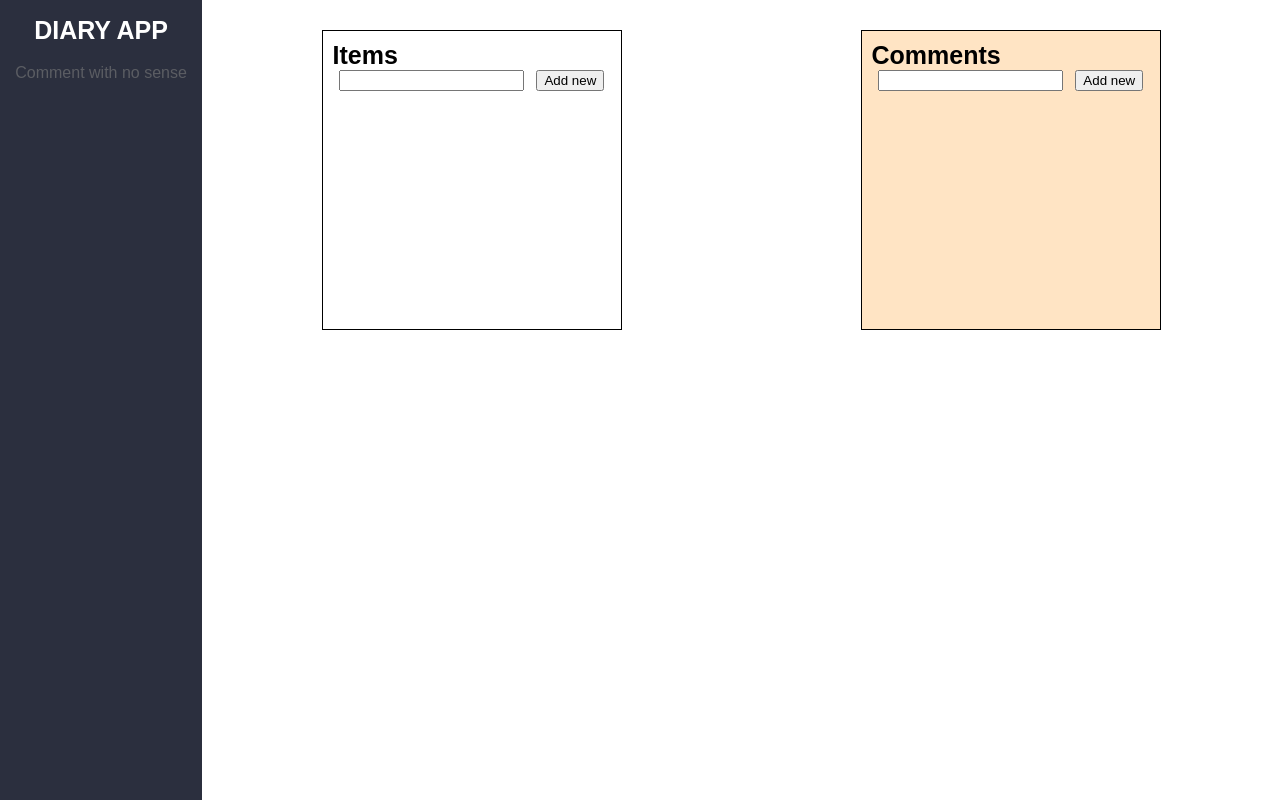
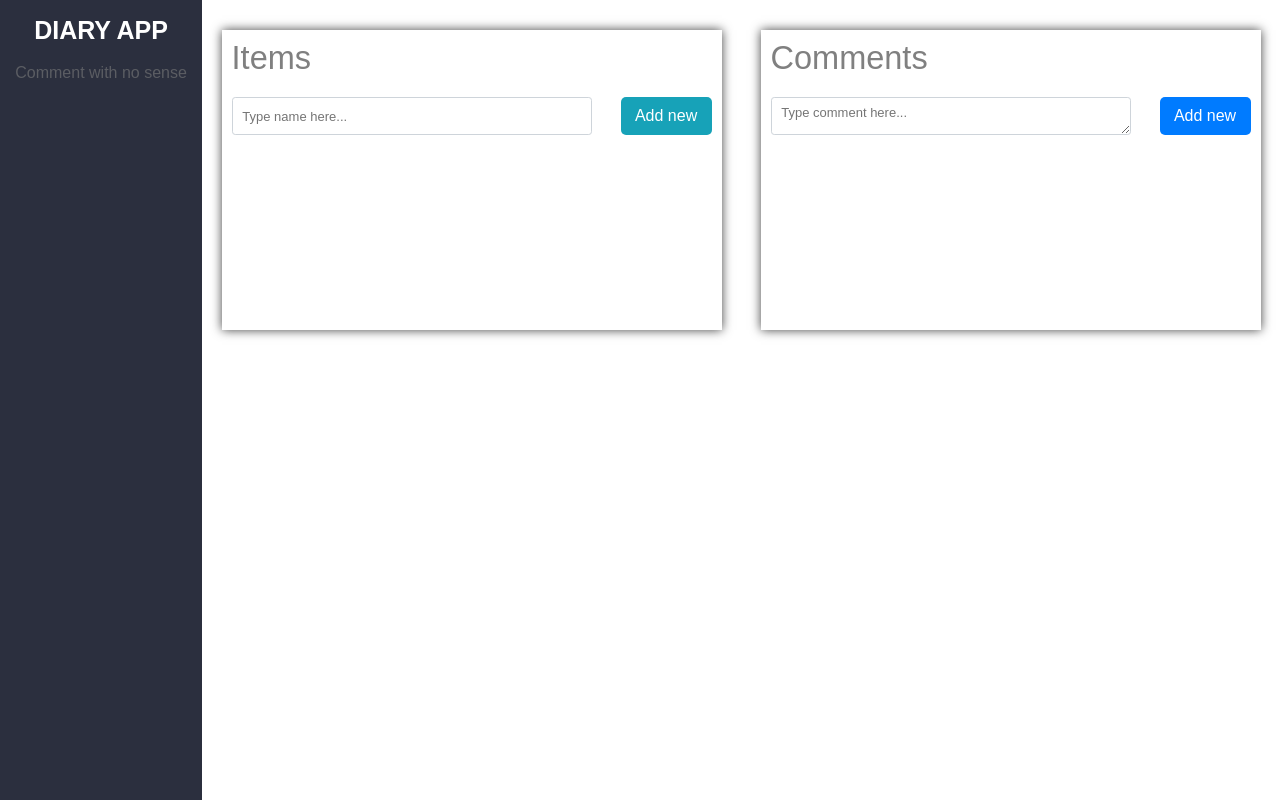
Before and after one commit to dmytrotsymbal/TestTask7, a React (Create React App) app: page / in a window 1280 px wide. Built offline with nearby package versions, Linux system fonts and the light colour scheme.

Commit message:
processing styles

```diff
--- a/src/components/ui/CommentsBlock/CommentsBlock.jsx
+++ b/src/components/ui/CommentsBlock/CommentsBlock.jsx
@@ -1,4 +1,5 @@
 import { useState } from "react";
+import './CommentsBlock.scss'
 
 const CommentsBlock = ({ selectedItemId, items, setItems }) => {
   const [commentText, setCommentText] = useState("");
@@ -18,14 +19,7 @@ const CommentsBlock = ({ selectedItemId, items, setItems }) => {
   return (
     <div className="comments">
       <h2>Comments</h2>
-      <label>
-        <input
-          type="text"
-          value={commentText}
-          onChange={(e) => setCommentText(e.target.value)}
-        />
-        <button onClick={addComment}>Add new</button>
-      </label>
+
       {selectedItemId !== null && (
         <ul className="commentsList">
           {items
@@ -38,6 +32,16 @@ const CommentsBlock = ({ selectedItemId, items, setItems }) => {
             ))}
         </ul>
       )}
+
+      <label>
+        <textarea
+        placeholder="Type comment here..."
+          type="text"
+          value={commentText}
+          onChange={(e) => setCommentText(e.target.value)}
+        />
+        <button onClick={addComment}>Add new</button>
+      </label>
     </div>
   );
 };
--- /dev/null
+++ b/src/components/ui/CommentsBlock/CommentsBlock.scss
@@ -0,0 +1,80 @@
+.comments {
+  margin-top: 30px;
+  width: 500px;
+  min-height: 300px;
+  padding: 10px;
+  box-shadow: 0px 0px 10px 0px rgba(0, 0, 0, 0.75);
+
+  h2 {
+    font-size: 2.5rem;
+    text-align: left;
+    font-weight: normal;
+    color: gray;
+  }
+
+  .commentsList {
+    margin-top: 20px;
+
+    .commentsListItem {
+      padding: 0px 10px;
+      border: 0.2px solid gray;
+      height: 50px;
+      display: flex;
+      justify-content: space-between;
+      align-items: center;
+      margin-top: 5px;
+
+      .colorSquere {
+        width: 40px;
+        height: 40px;
+        background-color: black;
+      }
+    }
+  }
+
+  label {
+    margin-top: 20px;
+    display: flex;
+    flex-direction: row;
+    justify-content: space-between;
+    align-items: center;
+    width: 100%;
+
+    textarea {
+      display: block;
+      width: 75%;
+      height: 38px;
+      padding: 0.375rem 0.75rem;
+      font-size: 1rem;
+      line-height: 1.5;
+      color: #495057;
+      background-color: #fff;
+      background-clip: padding-box;
+      border: 1px solid #ced4da;
+      border-radius: 0.25rem;
+      transition: border-color 0.15s ease-in-out, box-shadow 0.15s ease-in-out;
+
+      &:focus {
+        outline-color: rgb(101, 137, 233);
+      }
+    }
+
+    button {
+      color: #fff;
+      background-color: #007bff;
+      border: 0;
+      width: 91px;
+      height: 38px;
+      padding: 6px 12px;
+      border-radius: 5px;
+      cursor: pointer;
+      transition: all 0.3s;
+      font-weight: 400;
+      font-size: 16px;
+
+      &:hover {
+        background-color: #014996;
+      }
+    }
+  }
+}
--- a/src/components/ui/ItemsBlock/ItemsBlock.jsx
+++ b/src/components/ui/ItemsBlock/ItemsBlock.jsx
@@ -1,8 +1,9 @@
 import { useState } from "react";
+// import ItemsListItem from "./ItemsListItem";
+import './ItemsBlock.scss'
 
 const ItemsBlock = ({ items, setItems, setSelectedItemId }) => {
-
-    const [text, setText] = useState("");
+  const [text, setText] = useState("");
 
   const addNew = () => {
     if (text.trim().length) {
@@ -18,7 +19,6 @@ const ItemsBlock = ({ items, setItems, setSelectedItemId }) => {
     }
   };
 
-
   const deleteItem = (itemId) => {
     const updatedItems = items.filter((item) => item.id !== itemId);
     setItems(updatedItems);
@@ -33,6 +33,7 @@ const ItemsBlock = ({ items, setItems, setSelectedItemId }) => {
           type="text"
           value={text}
           onChange={(e) => setText(e.target.value)}
+          placeholder="Type name here..."
         />
         <button onClick={addNew}>Add new</button>
       </label>
@@ -44,8 +45,10 @@ const ItemsBlock = ({ items, setItems, setSelectedItemId }) => {
             onClick={() => setSelectedItemId(item.id)}
           >
             <h4>{item.text}</h4>
-            <span className="commentsQuantity">{item.comments.length}</span>
-            <button onClick={() => deleteItem(item.id)}>Delete</button>
+            <div className="right">
+              <span className="commentsQuantity">{item.comments.length}</span>
+              <button onClick={() => deleteItem(item.id)}>Delete</button>
+            </div>
           </li>
         ))}
       </ul>
--- /dev/null
+++ b/src/components/ui/ItemsBlock/ItemsBlock.scss
@@ -0,0 +1,121 @@
+.items {
+  margin-top: 30px;
+  width: 500px;
+  min-height: 300px;
+  padding: 10px;
+  box-shadow: 0px 0px 10px 0px rgba(0, 0, 0, 0.75);
+
+  h2 {
+    font-size: 2.5rem;
+    text-align: left;
+    font-weight: normal;
+    color: gray;
+  }
+
+  label {
+    margin-top: 20px;
+    display: flex;
+    flex-direction: row;
+    justify-content: space-between;
+    align-items: center;
+    width: 100%;
+
+    input {
+      display: block;
+      width: 75%;
+      height: 38px;
+      padding: 0.375rem 0.75rem;
+      font-size: 1rem;
+      line-height: 1.5;
+      color: #495057;
+      background-color: #fff;
+      background-clip: padding-box;
+      border: 1px solid #ced4da;
+      border-radius: 0.25rem;
+      transition: border-color 0.15s ease-in-out, box-shadow 0.15s ease-in-out;
+
+      &:focus {
+        outline-color: rgb(101, 137, 233);
+      }
+    }
+
+    button {
+      color: #fff;
+      background-color: #17a2b8;
+      border: 0;
+      width: 91px;
+      height: 38px;
+      padding: 6px 12px;
+      border-radius: 5px;
+      cursor: pointer;
+      transition: all 0.3s;
+      font-weight: 400;
+      font-size: 16px;
+
+      &:hover {
+        background-color: #148799;
+      }
+    }
+  }
+
+  .itemsList {
+    margin-top: 20px;
+
+    .itemsListItem {
+      padding: 0px 10px;
+      border: 0.2px solid rgb(220, 219, 219);
+      height: 50px;
+      display: flex;
+      justify-content: space-between;
+      align-items: center;
+      margin-top: 5px;
+      border-radius: 5px;
+      cursor: pointer;
+
+      h4 {
+        font-size: 16px;
+        font-weight: 400;
+      }
+
+      .right {
+        width: 30%;
+        display: flex;
+        justify-content: space-between;
+        align-items: center;
+
+        .commentsQuantity {
+          background-color: #17a2b8;
+          border-radius: 50px;
+          width: 20px;
+          height: 20px;
+          display: flex;
+          justify-content: center;
+          align-items: center;
+          color: white;
+          font-size: 14px;
+          font-weight: 500;
+        }
+
+        button {
+          border: 1px solid red;
+          border-color: red;
+          color: red;
+          background-color: transparent;
+          width: 91px;
+          height: 38px;
+          padding: 6px 12px;
+          border-radius: 5px;
+          cursor: pointer;
+          transition: all 0.3s;
+          font-weight: 400;
+          font-size: 16px;
+
+          &:hover {
+            background-color: red;
+            color: white;
+          }
+        }
+      }
+    }
+  }
+}
--- /dev/null
+++ b/src/components/ui/ItemsBlock/ItemsListItem.jsx
@@ -0,0 +1,12 @@
+const ItemsListItem = ({ item, deleteItem }) => {
+  return (
+    <li className="itemsListItem">
+      <h4>{item.text}</h4>
+      <div className="right">
+      <span className="commentsQuantity">{item.comments.length}</span>
+      <button onClick={() => deleteItem(item.id)}>Delete</button>
+      </div>
+    </li>
+  );
+};
+export default ItemsListItem;
--- a/src/styles/App.scss
+++ b/src/styles/App.scss
@@ -33,78 +33,5 @@
     align-items: flex-start;
     height: 100vh;
     width: 100%;
-
-    .items {
-      margin-top: 30px;
-      width: 300px;
-      min-height: 300px;
-      border: 1px solid black;
-      padding: 10px;
-
-      h2 {
-        font-size: 25px;
-      }
-
-      label {
-        display: flex;
-        flex-direction: row;
-        justify-content: space-around;
-        align-items: center;
-      }
-
-      .itemsList {
-        margin-top: 20px;
-
-        .itemsListItem {
-          padding: 0px 10px;
-          border: 0.2px solid gray;
-          height: 50px;
-          display: flex;
-          justify-content: space-between;
-          align-items: center;
-          margin-top: 5px;
-        }
-      }
-    }
-
-    .comments {
-      margin-top: 30px;
-      width: 300px;
-      min-height: 300px;
-      border: 1px solid black;
-      background-color: bisque;
-      padding: 10px;
-
-      h2 {
-        font-size: 25px;
-      }
-
-      label {
-        display: flex;
-        flex-direction: row;
-        justify-content: space-around;
-        align-items: center;
-      }
-
-      .commentsList {
-        margin-top: 20px;
-
-        .commentsListItem {
-          padding: 0px 10px;
-          border: 0.2px solid gray;
-          height: 50px;
-          display: flex;
-          justify-content: space-between;
-          align-items: center;
-          margin-top: 5px;
-
-          .colorSquere {
-            width: 40px;
-            height: 40px;
-            background-color: black;
-          }
-        }
-      }
-    }
   }
 }
```
